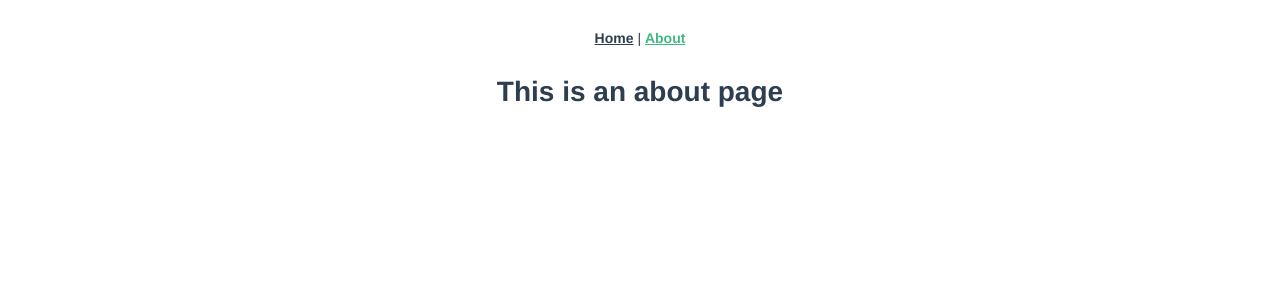
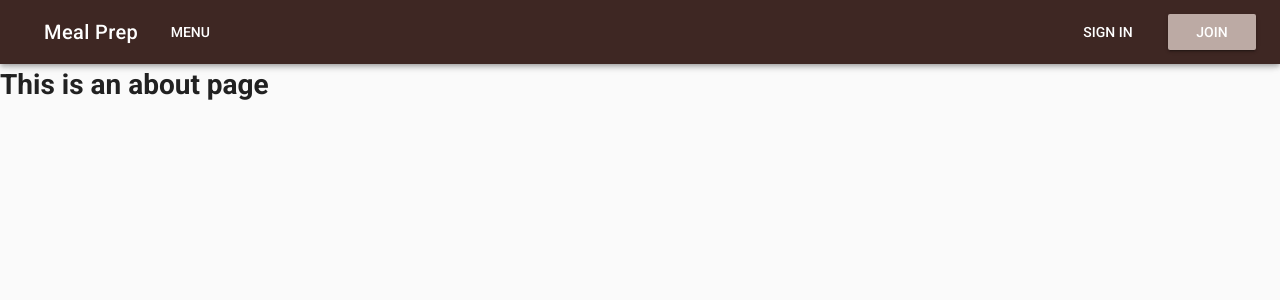
Before and after one commit to torglo922/meal-prep, a Vue app: page /about in a window 1280 px wide. Shown: the top 300 px of the page. Built offline with nearby package versions, Linux system fonts and the light colour scheme.

Commit message:
app navigation bar

```diff
--- a/package.json
+++ b/package.json
@@ -40,6 +40,9 @@
       "parser": "babel-eslint"
     }
   },
+  "prettier": {
+    "singleQuote": true
+  },
   "postcss": {
     "plugins": {
       "autoprefixer": {}
--- a/src/App.vue
+++ b/src/App.vue
@@ -1,31 +1,23 @@
 <template>
-  <div id="app">
-    <div id="nav">
-      <router-link to="/">Home</router-link> |
-      <router-link to="/about">About</router-link>
-    </div>
-    <router-view />
-  </div>
+  <v-app>
+    <app-navigation></app-navigation>
+
+    <v-content transition="slide-x-transition">
+      <router-view></router-view>
+    </v-content>
+  </v-app>
 </template>
 
+<script>
+import AppNavigation from '@/components/AppNavigation';
+
+export default {
+  name: 'App',
+  components: {
+    AppNavigation
+  }
+};
+</script>
+
 <style>
-#app {
-  font-family: "Avenir", Helvetica, Arial, sans-serif;
-  -webkit-font-smoothing: antialiased;
-  -moz-osx-font-smoothing: grayscale;
-  text-align: center;
-  color: #2c3e50;
-}
-#nav {
-  padding: 30px;
-}
-
-#nav a {
-  font-weight: bold;
-  color: #2c3e50;
-}
-
-#nav a.router-link-exact-active {
-  color: #42b983;
-}
 </style>
--- /dev/null
+++ b/src/components/AppNavigation.vue
@@ -0,0 +1,39 @@
+<template>
+  <span>
+    <v-navigation-drawer app v-model="drawer" class="brown lighten-2" dark disable-resize-watcher>
+      <v-list>
+        <template v-for="(item, index) in items">
+          <v-list-tile :key="index">
+            <v-list-tile-content>{{item.title}}</v-list-tile-content>
+          </v-list-tile>
+          <v-divider :key="`divider-${index}`"></v-divider>
+        </template>
+      </v-list>
+    </v-navigation-drawer>
+    <v-toolbar app color="brown darken-4" dark>
+      <v-toolbar-side-icon class="hidden-md-and-up" @click="drawer = !drawer"></v-toolbar-side-icon>
+      <v-spacer class="hidden-md-and-up"></v-spacer>
+      <v-toolbar-title>{{appTitle}}</v-toolbar-title>
+      <v-btn flat class="hidden-sm-and-down">Menu</v-btn>
+      <v-spacer class="hidden-sm-and-down"></v-spacer>
+      <v-btn flat class="hidden-sm-and-down">SIGN IN</v-btn>
+      <v-btn color="brown lighten-3" class="hidden-sm-and-down">JOIN</v-btn>
+    </v-toolbar>
+  </span>
+</template>
+
+<script>
+export default {
+  name: 'AppNavigation',
+  data() {
+    return {
+      appTitle: 'Meal Prep',
+      drawer: false,
+      items: [{ title: 'Menu' }, { title: 'Sign In' }, { title: 'Join' }]
+    };
+  }
+};
+</script>
+
+<style scoped>
+</style>
--- a/src/components/HelloWorld.vue
+++ /dev/null
@@ -1,114 +0,0 @@
-<template>
-  <div class="hello">
-    <h1>{{ msg }}</h1>
-    <p>
-      For a guide and recipes on how to configure / customize this project,<br />
-      check out the
-      <a href="https://cli.vuejs.org" target="_blank" rel="noopener"
-        >vue-cli documentation</a
-      >.
-    </p>
-    <h3>Installed CLI Plugins</h3>
-    <ul>
-      <li>
-        <a
-          href="https://github.com/vuejs/vue-cli/tree/dev/packages/%40vue/cli-plugin-babel"
-          target="_blank"
-          rel="noopener"
-          >babel</a
-        >
-      </li>
-      <li>
-        <a
-          href="https://github.com/vuejs/vue-cli/tree/dev/packages/%40vue/cli-plugin-eslint"
-          target="_blank"
-          rel="noopener"
-          >eslint</a
-        >
-      </li>
-    </ul>
-    <h3>Essential Links</h3>
-    <ul>
-      <li>
-        <a href="https://vuejs.org" target="_blank" rel="noopener">Core Docs</a>
-      </li>
-      <li>
-        <a href="https://forum.vuejs.org" target="_blank" rel="noopener"
-          >Forum</a
-        >
-      </li>
-      <li>
-        <a href="https://chat.vuejs.org" target="_blank" rel="noopener"
-          >Community Chat</a
-        >
-      </li>
-      <li>
-        <a href="https://twitter.com/vuejs" target="_blank" rel="noopener"
-          >Twitter</a
-        >
-      </li>
-      <li>
-        <a href="https://news.vuejs.org" target="_blank" rel="noopener">News</a>
-      </li>
-    </ul>
-    <h3>Ecosystem</h3>
-    <ul>
-      <li>
-        <a href="https://router.vuejs.org" target="_blank" rel="noopener"
-          >vue-router</a
-        >
-      </li>
-      <li>
-        <a href="https://vuex.vuejs.org" target="_blank" rel="noopener">vuex</a>
-      </li>
-      <li>
-        <a
-          href="https://github.com/vuejs/vue-devtools#vue-devtools"
-          target="_blank"
-          rel="noopener"
-          >vue-devtools</a
-        >
-      </li>
-      <li>
-        <a href="https://vue-loader.vuejs.org" target="_blank" rel="noopener"
-          >vue-loader</a
-        >
-      </li>
-      <li>
-        <a
-          href="https://github.com/vuejs/awesome-vue"
-          target="_blank"
-          rel="noopener"
-          >awesome-vue</a
-        >
-      </li>
-    </ul>
-  </div>
-</template>
-
-<script>
-export default {
-  name: "HelloWorld",
-  props: {
-    msg: String
-  }
-};
-</script>
-
-<!-- Add "scoped" attribute to limit CSS to this component only -->
-<style scoped>
-h3 {
-  margin: 40px 0 0;
-}
-ul {
-  list-style-type: none;
-  padding: 0;
-}
-li {
-  display: inline-block;
-  margin: 0 10px;
-}
-a {
-  color: #42b983;
-}
-</style>
--- a/src/views/Home.vue
+++ b/src/views/Home.vue
@@ -1,18 +1,8 @@
-<template>
-  <div class="home">
-    <img alt="Vue logo" src="../assets/logo.png" />
-    <HelloWorld msg="Welcome to Your Vue.js App" />
-  </div>
-</template>
+<template></template>
 
 <script>
-// @ is an alias to /src
-import HelloWorld from "@/components/HelloWorld.vue";
-
 export default {
-  name: "home",
-  components: {
-    HelloWorld
-  }
+  name: 'home',
+  components: {}
 };
 </script>
```
